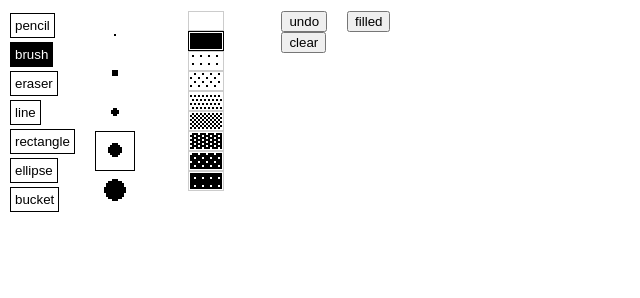
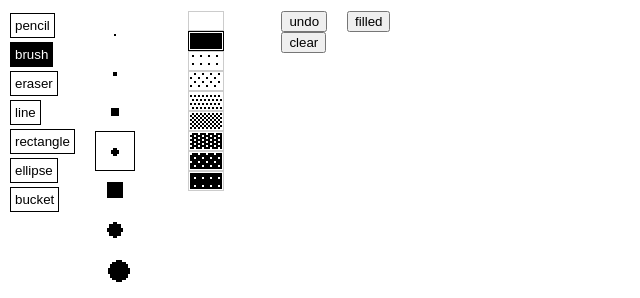
Before and after one commit to modernserf/literally-hypercard, a React (Create React App) app: page / in a window 1280 px wide. Shown: the part 576-874 px from the top of the page, without its empty margins (0-640 px from the left). Before the commit the page ends 800 px from the top, so only its background shows below. Built offline with nearby package versions, Linux system fonts and the light colour scheme.

Commit message:
rewrite setImageData without mod / div

```diff
--- a/src/App.js
+++ b/src/App.js
@@ -152,10 +152,10 @@ function reducer (state, type, payload) {
     }
 
     if (state.tool === "bucket" && type === "down") {
-        const pixels = setFill(state.pixels, payload, state.pattern)
+        const filled = setFill(state.pixels, payload, state.pattern)
         return {
             undoBuffer: state.pixels,
-            pixels
+            pixels: composite(state.pixels, filled)
         }
     }
 }
--- a/src/buffer.js
+++ b/src/buffer.js
@@ -26,22 +26,32 @@ export function getHeight (buffer) {
 export function createPattern (arr) {
     const height = arr.length
     const width = arr[0].length
+    const logW = fastLog(width)
+    const logH = fastLog(height)
     const data = Uint8Array.from(arr.reduce((l, r) => l.concat(r)))
-    return { height, width, data }
+    return { height, width, data, logW, logH }
 }
 
 export function createBuffer (width, height) {
     const data = new Uint8Array(height * width)
-    return { width, height, data }
+    const logW = fastLog(width)
+    const logH = fastLog(height)
+    return { width, height, data, logW, logH }
+}
+
+export function copy(buffer) {
+    return {
+        width: buffer.width,
+        height: buffer.height,
+        data: buffer.data.slice(0),
+        logW: buffer.logW,
+        logH: buffer.logH,
+    }
 }
 
 export function composite (bottom, top) {
     if (!top) { return bottom }
-    const out = {
-        width: bottom.width,
-        height: bottom.height,
-        data: bottom.data.slice(0),
-    }
+    const out = copy(bottom)
     const offsetX = top.offsetX || 0
     const offsetY = top.offsetY || 0
     for (let y = 0; y < bottom.height; y++) {
@@ -65,19 +75,38 @@ export function translate (buffer, p0, p1) {
     return buffer
 }
 
+function fastLog(n) {
+    for (let i = 1; i < 10; i++) {
+        if ((1 << i) === n) { return i }
+    }
+    return Math.log2(n) | 0
+}
+
 export function setImageData (ctx, buffer, scale, _frame, patterns) {
     const w = getWidth(buffer)
     const h = getHeight(buffer)
 
-    const getFilled = patterns ?
-        (px, x, y) => px && getPixel(patterns[px - 1], x % 4, y % 4) :
-        (px) => px
+    const logW = buffer.logW
+
+    const getFilled = patterns
+        ? (px, x, y) => {
+            if (!px) { return 0 }
+            // all patterns are 4x4
+            return getPixel(patterns[px - 1], x & 3, y & 3)
+        }
+        : (px) => px
 
     const imageData = ctx.createImageData(w << scale, h << scale)
     const ln = imageData.data.length
+
+    // a / b => a >> log2(b)
+    const yScale = 2 + scale + logW + scale
+    // a % b => a & b - 1
+    const xScale = (1 << logW + scale - 1) - 1
+
     for (let i = 0; i < ln; i += 4) {
-        const y = (i >> 2 >> scale) / (w << scale) | 0
-        const x = (i >> 2 >> scale) % (w << scale - 1)
+        const y = i >> yScale
+        const x = (i >> 2 >> scale) & xScale
         const px = getPixel(buffer, x, y)
 
         if (getFilled(px, x, y)) {
--- a/src/draw.js
+++ b/src/draw.js
@@ -1,6 +1,6 @@
 import floodFillScanline from "./floodFillScanline"
 import bresenham from "bresenham"
-import { getPixel, setPixel, getWidth, getHeight, createBuffer, composite } from "./buffer"
+import { getPixel, setPixel, getWidth, getHeight, createBuffer, copy } from "./buffer"
 import { colors } from "./config"
 
 export function drawPencil (buffer, start, end, value) {
@@ -113,7 +113,7 @@ export function setFill (buffer, point, fill) {
     const width = getWidth(buffer)
     const height = getHeight(buffer)
     const dest = createBuffer(width, height)
-    const fillTest = composite(buffer, createBuffer(width, height))
+    const fillTest = copy(buffer)
     const matchColor = getPixel(buffer, point.x, point.y)
 
     const test = (x, y) => {
@@ -126,7 +126,7 @@ export function setFill (buffer, point, fill) {
         setPixel(dest, x, y, fill)
     }
     floodFillScanline(point.x, point.y, width, height, false, test, paint)
-    return composite(buffer, dest)
+    return dest
 }
 
 // utilities
--- a/src/resources.js
+++ b/src/resources.js
@@ -29,9 +29,14 @@ export const brushes = (() => {
             [X],
         ],
         [
-            [X,X,X],
-            [X,X,X],
-            [X,X,X]
+            [X,X],
+            [X,X],
+        ],
+        [
+            [X,X,X,X],
+            [X,X,X,X],
+            [X,X,X,X],
+            [X,X,X,X],
         ],
         [
             [_,X,X,_],
@@ -40,26 +45,42 @@ export const brushes = (() => {
             [_,X,X,_]
         ],
         [
-            [_,_,X,X,X,_,_],
-            [_,X,X,X,X,X,_],
-            [X,X,X,X,X,X,X],
-            [X,X,X,X,X,X,X],
-            [X,X,X,X,X,X,X],
-            [_,X,X,X,X,X,_],
-            [_,_,X,X,X,_,_]
+            [X,X,X,X,X,X,X,X],
+            [X,X,X,X,X,X,X,X],
+            [X,X,X,X,X,X,X,X],
+            [X,X,X,X,X,X,X,X],
+            [X,X,X,X,X,X,X,X],
+            [X,X,X,X,X,X,X,X],
+            [X,X,X,X,X,X,X,X],
+            [X,X,X,X,X,X,X,X],
         ],
         [
-            [_,_,_,_,X,X,X,_,_,_,_],
-            [_,_,X,X,X,X,X,X,X,_,_],
-            [_,X,X,X,X,X,X,X,X,X,_],
-            [_,X,X,X,X,X,X,X,X,X,_],
-            [X,X,X,X,X,X,X,X,X,X,X],
-            [X,X,X,X,X,X,X,X,X,X,X],
-            [X,X,X,X,X,X,X,X,X,X,X],
-            [_,X,X,X,X,X,X,X,X,X,_],
-            [_,X,X,X,X,X,X,X,X,X,_],
-            [_,_,X,X,X,X,X,X,X,_,_],
-            [_,_,_,_,X,X,X,_,_,_,_]
+            [_,_,_,X,X,_,_,_],
+            [_,X,X,X,X,X,X,_],
+            [_,X,X,X,X,X,X,_],
+            [X,X,X,X,X,X,X,X],
+            [X,X,X,X,X,X,X,X],
+            [_,X,X,X,X,X,X,_],
+            [_,X,X,X,X,X,X,_],
+            [_,_,_,X,X,_,_,_],
+        ],
+        [
+            [_,_,_,_,_,_,_,_,_,_,_,_,_,_,_,_],
+            [_,_,_,_,_,_,_,_,_,_,_,_,_,_,_,_],
+            [_,_,_,_,_,_,_,_,_,_,_,_,_,_,_,_],
+            [_,_,_,_,_,_,_,X,X,X,_,_,_,_,_,_],
+            [_,_,_,_,_,X,X,X,X,X,X,X,_,_,_,_],
+            [_,_,_,_,X,X,X,X,X,X,X,X,X,_,_,_],
+            [_,_,_,_,X,X,X,X,X,X,X,X,X,_,_,_],
+            [_,_,_,X,X,X,X,X,X,X,X,X,X,X,_,_],
+            [_,_,_,X,X,X,X,X,X,X,X,X,X,X,_,_],
+            [_,_,_,X,X,X,X,X,X,X,X,X,X,X,_,_],
+            [_,_,_,_,X,X,X,X,X,X,X,X,X,_,_,_],
+            [_,_,_,_,X,X,X,X,X,X,X,X,X,_,_,_],
+            [_,_,_,_,_,X,X,X,X,X,X,X,_,_,_,_],
+            [_,_,_,_,_,_,_,X,X,X,_,_,_,_,_,_],
+            [_,_,_,_,_,_,_,_,_,_,_,_,_,_,_,_],
+            [_,_,_,_,_,_,_,_,_,_,_,_,_,_,_,_],
         ],
     ].map(createPattern)
 })()
```
